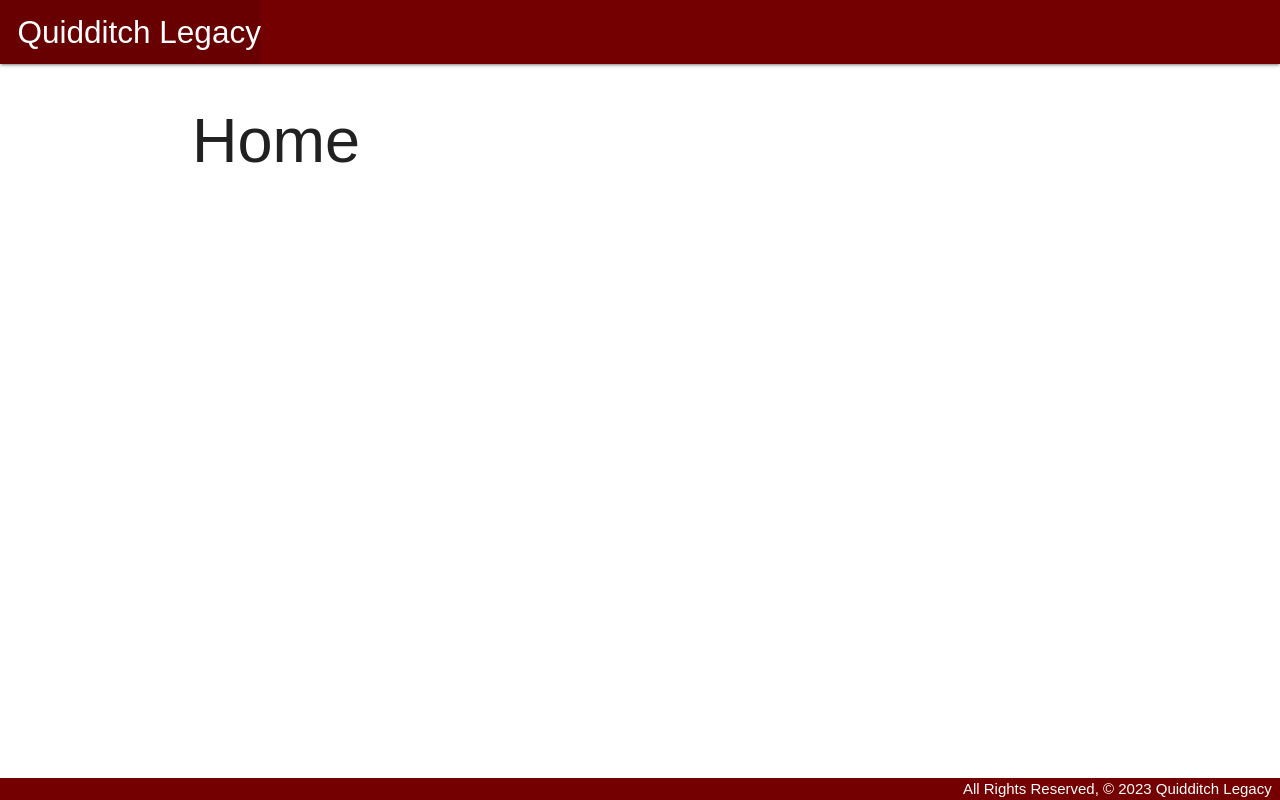
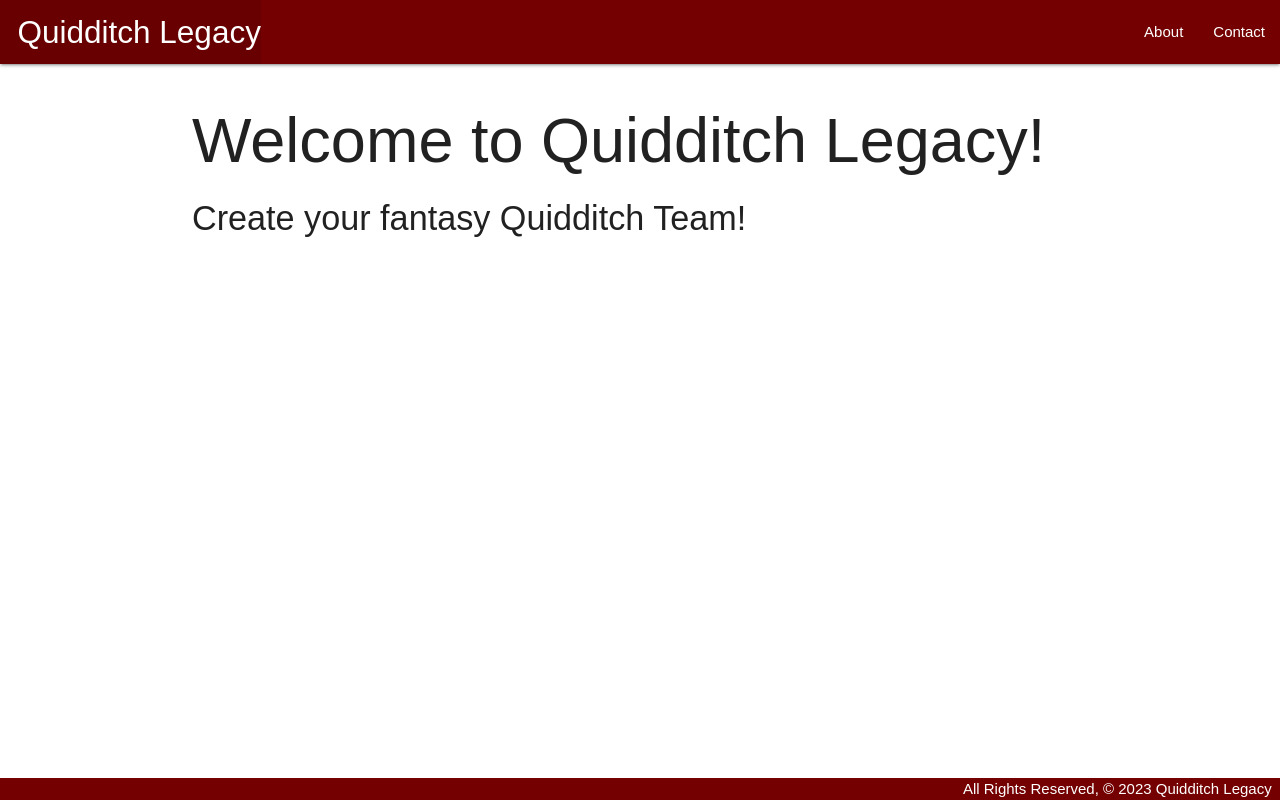
Before and after one commit to SungMK/Quidditch-Legacy, a Django app: page / in a window 1280 px wide. Run offline with Django 4.2, Linux system fonts and the light colour scheme; some web fonts are replaced.

Commit message:
wip: add templates, views, and urls

```diff
--- a/main_app/static/css/style.css
+++ b/main_app/static/css/style.css
@@ -1,7 +1,6 @@
 @import url('https://fonts.cdnfonts.com/css/harry-potter');
 
 body {
-    font-family: 'Harry Potter', sans-serif;
     display: flex;
     min-height: 100vh;
     flex-direction: column;
@@ -17,9 +16,15 @@ footer.page-footer {
 }
 
 nav {
+    font-family: 'Harry Potter', sans-serif;
     background-color: #740001;
 }
 
 .page-footer {
+    font-family: 'Harry Potter', sans-serif;
     background-color: #740001;
 }
+
+.hogwarts {
+    font-family: 'Harry Potter', sans-serif;
+}
--- a/main_app/templates/base.html
+++ b/main_app/templates/base.html
@@ -18,6 +18,10 @@
                 <ul>
                     <li><a href="{% url 'home' %}" class="left brand-logo">&nbsp;&nbsp;Quidditch Legacy</a></li>
                 </ul>
+                <ul class="right">
+                    <li><a href="{% url 'about' %}">About</a></li>
+                    <li><a href="{% url 'contact' %}">Contact</a></li>
+                </ul>
             </div>
         </nav>
     </header>
--- a/main_app/templates/home.html
+++ b/main_app/templates/home.html
@@ -1,5 +1,8 @@
 {% extends 'base.html' %}
 
 {% block content %}
-<h1>Home</h1>
+<div class="hogwarts">
+    <h1>Welcome to Quidditch Legacy!</h1>
+    <h4>Create your fantasy Quidditch Team!</h4>
+</div>
 {% endblock %}
--- a/main_app/urls.py
+++ b/main_app/urls.py
@@ -2,5 +2,9 @@ from django.urls import path
 from . import views
 
 urlpatterns = [
-		path('', views.home, name='home'),
+	path('', views.home, name='home'),
+    path('about/', views.about, name='about'),
+    path('contact/', views.contact, name='contact'),
+    # path('team/', views.team_index, name='index'),
+
 ]
--- a/main_app/views.py
+++ b/main_app/views.py
@@ -2,3 +2,12 @@ from django.shortcuts import render
 
 def home(request):
 	return render(request, 'home.html')
+
+def about(request):
+	return render(request, 'about.html')
+
+def contact(request):
+	return render(request, 'contact.html')
+
+# def team_index():
+# 	team =
--- a/quidditch_legacy/urls.py
+++ b/quidditch_legacy/urls.py
@@ -1,23 +1,8 @@
-"""
-URL configuration for quidditch_legacy project.
-
-The `urlpatterns` list routes URLs to views. For more information please see:
-    https://docs.djangoproject.com/en/4.2/topics/http/urls/
-Examples:
-Function views
-    1. Add an import:  from my_app import views
-    2. Add a URL to urlpatterns:  path('', views.home, name='home')
-Class-based views
-    1. Add an import:  from other_app.views import Home
-    2. Add a URL to urlpatterns:  path('', Home.as_view(), name='home')
-Including another URLconf
-    1. Import the include() function: from django.urls import include, path
-    2. Add a URL to urlpatterns:  path('blog/', include('blog.urls'))
-"""
 from django.contrib import admin
 from django.urls import path, include
 
 urlpatterns = [
     path('admin/', admin.site.urls),
     path('', include('main_app.urls')),
+    path('accounts/', include('django.contrib.auth.urls')),
 ]
```
Also changed, not shown: main_app/templates/about.html (added, +9 -0 lines), main_app/templates/contact.html (added, +12 -0 lines).
